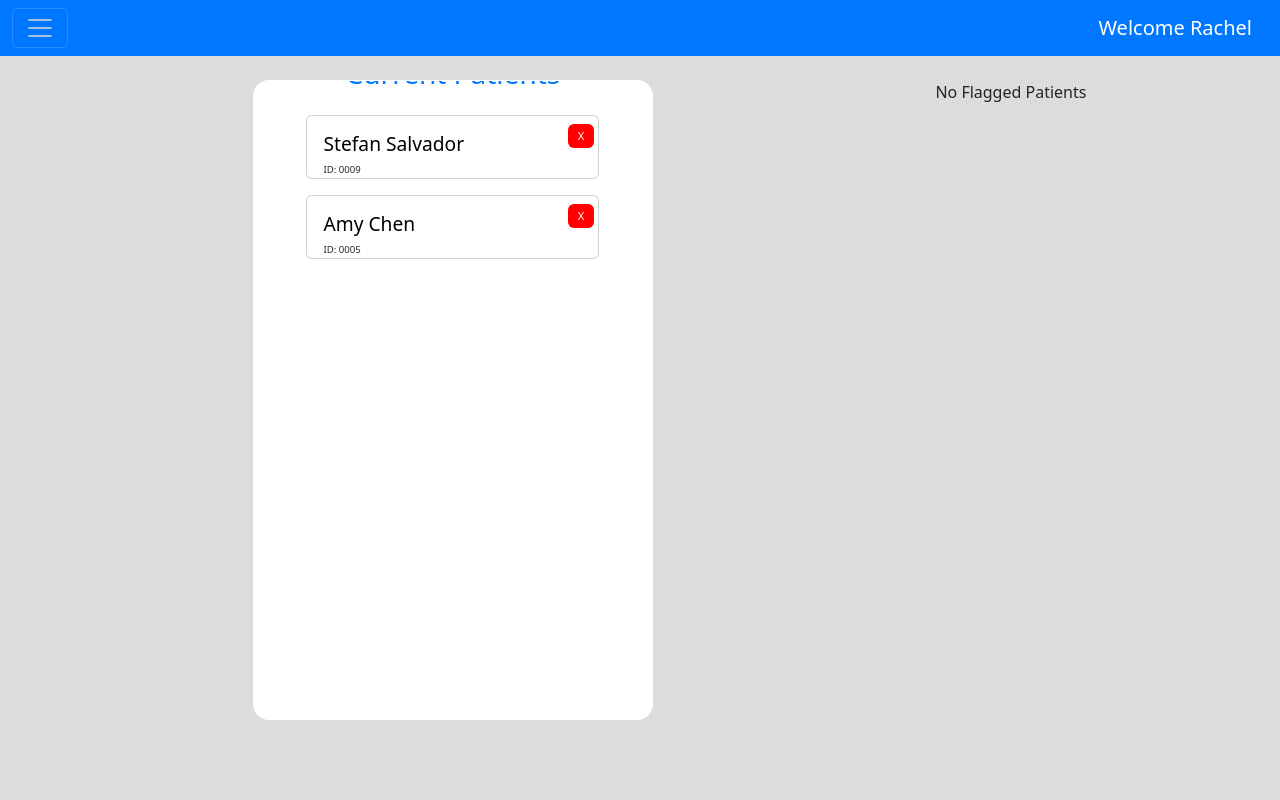
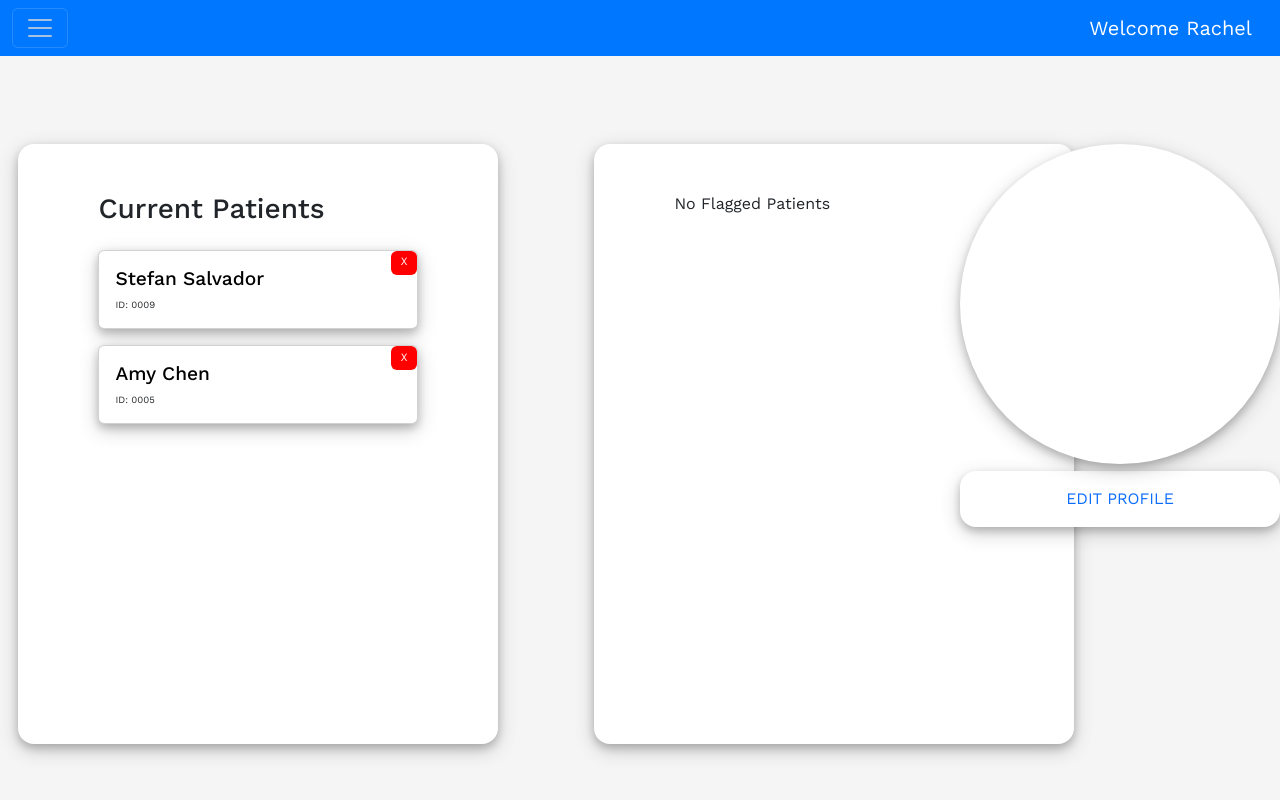
Before and after one commit to RAYD2/FinalYearProject, a Django app: page /dashboard/1/ in a window 1280 px wide. Run offline with Django 4.2, Linux system fonts and the light colour scheme; a user stored in the database is signed in; data comes from the database, SQL or seed files in the repository; both versions use the stored data as it was after the commit.

Commit message:
Updates
-cleaned up UI, css
- added back button
- integrated prediction (filtered output)/current diagnosis

```diff
--- a/api_fyp/apiapp/templates/base.html
+++ b/api_fyp/apiapp/templates/base.html
@@ -6,9 +6,12 @@
     <link href ="https://cdn.jsdelivr.net/npm/bootstrap@5.3.5/dist/css/bootstrap.min.css" rel="stylesheet" integrity="sha384-SgOJa3DmI69IUzQ2PVdRZhwQ+dy64/BUtbMJw1MZ8t5HZApcHrRKUc4W0kG879m7" crossorigin="anonymous">
     <link href ="https://cdn.jsdelivr.net/npm/bootstrap@5.3.0/dist/css/bootstrap.min.css" rel="stylesheet">
     <link rel ="stylesheet"href="https://cdn.jsdelivr.net/npm/bootstrap-icons@1.11.3/font/bootstrap-icons.min.css">
+    <link rel="preconnect" href="https://fonts.googleapis.com">
+    <link rel="preconnect" href="https://fonts.gstatic.com" crossorigin>
+    <link href="https://fonts.googleapis.com/css2?family=Work+Sans:ital,wght@0,100..900;1,100..900&display=swap" rel="stylesheet">
 
   </head>
-  <body class = "main_container" style= "background-color: rgba(182, 182, 182, 0.466);">
+  <body class = "main_container" >
         {% include 'nav.html' %}
         <br/>
     <div class="container">
@@ -18,4 +21,18 @@
 
     <script src="https://cdn.jsdelivr.net/npm/bootstrap@5.3.5/dist/js/bootstrap.bundle.min.js" integrity="sha384-k6d4wzSIapyDyv1kpU366/PK5hCdSbCRGRCMv+eplOQJWyd1fbcAu9OCUj5zNLiq" crossorigin="anonymous"></script>
   </body>
-</html>
+  <style>
+    .main_container,.container{
+        /* background-color: rgba(182, 182, 182, 0.302);    */
+        font-family: "Work Sans", sans-serif;
+    }
+    .main_container{
+        background-color: rgba(182, 182, 182, 0.124);
+    }
+    .container{
+        display: flex;
+        justify-content:center;
+    }
+  </style>
+
+  </html>
--- a/api_fyp/apiapp/templates/dashboard.html
+++ b/api_fyp/apiapp/templates/dashboard.html
@@ -1,13 +1,13 @@
 {% extends 'base.html' %}
 
 {% block content %}
-
-<div class= "container_info" style="display: flex; flex-direction: row;  justify-content: space-between; position: relative; right: 10%;">
+<div class="main_dash">
+    <div class= "container_info">
         {% if current_patients %}
         <br></br>
-    <div  class = container_cards style = " padding: 1rem; display:flex; align-items: center; flex-direction:column;  min-width: 25rem; max-width:40rem;  min-height: 40rem; justify-content : center ; border: 0.05rem solid rgba(0, 0, 0, 0); border-radius: 1rem; overflow: hidden; background-color: white;">
-        <div>
-            <h3 style="padding-top: 2%; padding-bottom: 4%; color: #0077ff; position: relative; bottom: 15rem;">Current Patients</h3>
+        <div  class = container_cards>
+            <div class="header_list">
+                <h3>Current Patients</h3>
             </div>
             {% for patient in current_patients  %}
             <div class="card">
@@ -15,20 +15,23 @@
                     <div class="card-body">
                         <div class="card_items" >
                                 <h5 class="card-title" style="font-size: 1.2rem;">{{patient.PT_F_NAME}} {{patient.PT_LAST_NAME}} </h5>
-                            <a href="{%url 'patient_remove_list' patient.id %}"  class="btn" style="width: 1rem ;height: 1.5rem; font-size: 0.7rem; align-items: center; position: relative; left: 4.5%; bottom: 0.5rem; background-color: red; color: white; display: flex;  justify-content: center;">X</a>
+                                <a href="{%url 'patient_remove_list' patient.id %}"  class="btn" style="width: 1rem ;height: 1.5rem; font-size: 0.7rem; align-items: center; position: relative; left: 5.5%; bottom: 1rem; background-color: red; color: white; display: flex;  justify-content: center;">X</a>
                         </div>
                         <p class="card-text" style="font-size: 0.6rem;">ID: {{patient.SUBJECT_ID}}</p>
                     </div>
                 </a>
             </div>
             {% endfor %}
+            {% else %}
+            <div class = container_empty>
+                <p> No Current Patients </p>
             </div>
-{% else %}
-    <p>No Current Patients</p>
             {% endif %}
+        </div>
+
         {% if flagged_patients %}
         <div  class = container_cards2>
-            <div>
+                <div class="header_list">
                     <h3>Flagged Patients</h3>
                 </div>
                 {% for patient in flagged_patients  %}
@@ -43,45 +46,88 @@
                         </a>
                     </div>
                 {% endfor %}
+        {% elif current_patients%}
+            <div class = "container_empty2">
+                <p id="flagged">No Flagged Patients</p>
             </div>
-{% else %}
-    <p>No Flagged Patients</p>
         {% endif %}
+            <div class="profile">
+                <div class="profile_pic">
+                    <a> </a>
+                </div>
+                <div class="profile_button">
+                    <a href="{%url 'profile' pk=user_info.pk %}"  class="text-decoration-none" >EDIT PROFILE</a>
+                </div>
+            </div>
+        </div>
+    </div>
 </div>
 <style>
-    /* flag css */
-    .container_cards2{
-        padding: 1rem;
-        display:flex;
-        align-items: center;
+    .profile{
+        min-width: 20rem;
+        position: fixed;
+        left: 75%;
+    }
+    .profile_pic{
+        background-color: white;
+        border-radius: 10rem;
+        min-width: 20rem;
+        min-height:20rem;
+        background-color: #ffffff;
+        border-radius: 50%;
+        display: inline-block;
+        box-shadow: 0 4px 8px 0 rgba(0, 0, 0, 0.2), 0 6px 20px 0 rgba(0, 0, 0, 0.19);
+
+    }
+    .profile_button{
+        background-color: white;
+        border-radius: 1rem;
+        min-width:8rem;
+        display: flex;
+        justify-content: center;
+        padding: 1rem 2rem 1rem 2rem;
+        box-shadow: 0 4px 8px 0 rgba(0, 0, 0, 0.2), 0 6px 20px 0 rgba(0, 0, 0, 0.19);
+
+    }
+    .container_info{
+        display: flex;
+        flex-direction: row;
+        /* justify-content: space-between;  */
+        gap:3rem;
+        position: relative;
+        right: 10%;
+        top: 4rem;
+    }
+    .container_cards, .container_cards2{
+        background-color: white;
+        padding:3rem 5rem 20rem 5rem;
+        display: flex;
+        gap: 1rem;
+        border-radius: 1rem;
         flex-direction:column;
-        min-width: 25rem;
-        max-width:40rem;
-        min-height: 40rem;
-        justify-content : center ;
-        border: 0.05rem solid rgba(0, 0, 0, 0);
+        box-shadow: 0 4px 8px 0 rgba(0, 0, 0, 0.2), 0 6px 20px 0 rgba(0, 0, 0, 0.19);
+    }
+    .container_empty2{
+        position: relative;
+        left: 3rem;
+        background-color: white;
+        display: flex;
+        gap: 1rem;
+        padding:3rem 5rem 20rem 5rem;
         border-radius: 1rem;
-        overflow: hidden;
-        background-color: white;
+        min-width: 20rem;
+        box-shadow: 0 4px 8px 0 rgba(0, 0, 0, 0.2), 0 6px 20px 0 rgba(0, 0, 0, 0.19);
     }
-    h3{
-        padding-top: 2%;
-        padding-bottom: 4%;
-        color: #0077ff;
+    .container_empty{
         position: relative;
-        bottom: 10rem;
+        top: 10rem;
+        font-size: 2rem;
+        box-shadow: 0 4px 8px 0 rgba(0, 0, 0, 0.2), 0 6px 20px 0 rgba(0, 0, 0, 0.19);
     }
+
     .card{
-        position:relative;
-        width: 80%;
-        height: 4rem;
-        margin:0.5rem auto;
-        position: relative;
-        bottom: 15rem;
-    }
-    .card_body{
-        position: relative;
-        bottom: 0.5rem;
+        width: 20rem;
+        box-shadow: 0 4px 8px 0 rgba(0, 0, 0, 0.2), 0 6px 20px 0 rgba(0, 0, 0, 0.19);
     }
     .card_items{
         display:flex;
@@ -89,5 +135,11 @@
         space-between;
         flex-direction:row;
     }
+    .main_dash{
+        min-width:100%;
+    }
+    #flagged{
+        min-width:20rem;
+    }
 </style>
 {% endblock %}
--- a/api_fyp/apiapp/views.py
+++ b/api_fyp/apiapp/views.py
@@ -27,10 +27,15 @@ from .models import Prediction
 import datetime
 from django.core.serializers import serialize
 from django.template.loader import render_to_string
+from django.db.models import Q
 
 
 def home(request: HttpRequest) -> HttpResponse:
     return render(request, 'Home.html', {})
+
+def profile(request: HttpRequest, pk) -> HttpResponse:
+    return redirect('profile', pk= request.user.pk)
+
 
 def userprofile(request: HttpRequest, pk) -> HttpResponse:
     if request.user.is_authenticated:
@@ -76,34 +81,59 @@ def user_signup(request):
     return JsonResponse({'error': "signup not successful"})
 
 # functions to get patient details/ add patients/edit their information
-
+# def patient_list(request, pk):
+#     query = request.GET.get('query_value')
+#     if query:
+#         query = query.split()
+#         fields = Q()
+#         for i in query:
+#             q_objects |= Q(PT_F_NAME__icontains= i)
+#             q_objects |= Q(PT_LAST_NAME__icontains= i)
+#             q_objects |= Q(SUBJECT_ID__icontains= i)
+#         patients = Patient.objects.filter(fields)
+#     else:
+#               patients = Patient.objects.filter(assigned_to__isnull = True)
+#     return render(request, "patient.html", {"patients", patients})
 
 def patients(request, pk):
     # form to add patients
     user_info = get_object_or_404(UserProfile, id=pk)
     # user_info_list = list(user_info.values())
-    patients = Patient.objects.filter(assigned_to__isnull = True)
-    patients_list = list(patients.values())
+    # patients = Patient.objects.filter(assigned_to__isnull = True)
+    # patients_list = list(patients.values())
+    query = request.GET.get('query_value')
+    if query:
+        query = query.split()
+        fields = Q()
+        for i in query:
+            fields |= Q(PT_F_NAME__icontains= i)
+            fields |= Q(PT_LAST_NAME__icontains= i)
+            fields |= Q(SUBJECT_ID__icontains= i)
+        patients = Patient.objects.filter(fields)
+        patients_list = list(patients.values())
+    else:
+        patients = Patient.objects.filter(assigned_to__isnull = True)
+        patients_list = list(patients.values())
     if request.method == 'GET':
         form = create_new_patient()
         if request.headers.get('X-Requested-With')== 'XMLHttpRequest' and request.GET.get('action') == 'get_form':
             form_b = render_to_string('patient.html', {'form':form}, request)
             return JsonResponse({'form': form_b})
         return render(request,'patients.html', {
-            "patients":patients_list,
+            'patients': patients_list,
             'user_info': user_info ,
             'form': form
         })
     elif request.method == 'POST'and request.headers.get('X-Requested-With') == 'XMLHttpRequest':
         form = create_new_patient(request.POST)
         if form.is_valid():
-            patient =  form.save()
+            patient = form.save()
             form = create_new_patient()
             # return redirect('patients', pk = patient.pk)
-        patients = Patient.objects.filter(assigned_to__isnull = True)
-        patients_list = list(patients.values())
+        # patients = Patient.objects.filter(assigned_to__isnull = True)
+        # patients_list = list(patients.values())
         return JsonResponse({
-            'patients': patients_list,
+            "patients": patients_list,
             'id': patient.id,
             'SUBJECT_ID': patient.SUBJECT_ID,
             'MRI_ID': patient.MRI_ID,
@@ -117,7 +147,7 @@ def patients(request, pk):
             return redirect('patients', pk=pk )
 
     # only patients that are not already assigned show up
-    return render(request, 'patients.html', {"patients":patients_list, 'user_info': user_info, 'form':create_new_patient()})
+    return render(request, 'patients.html', {'user_info': user_info, 'form':create_new_patient(), "patients": patients_list})
 
 def dash_view(request, pk):
     if request.user.is_authenticated:
@@ -149,12 +179,13 @@ def patient_dashboard(request, pk , p_pk):
     user_info = get_object_or_404(UserProfile, id=pk)
     patient_visits = Visit.objects.filter(patient = patient_info).order_by('VISIT')
     prediction_patient = Prediction.objects.filter(patient = patient_info).order_by('DATE_PREDICTED').last()
+    current_diagnosis = Visit.objects.filter(patient = patient_info).order_by('VISIT').last()
     if request.method == 'GET':
         form = create_visit()
         if request.headers.get('X-Requested-With')== 'XMLHttpRequest' and request.GET.get('action') == 'get_form':
             form_b = render_to_string('patient_dashboard.html', {'form':form}, request)
             return JsonResponse({'form': form_b})
-        return render(request, 'patient_dashboard.html', {'form': form,'patient_info': patient_info,'user_info': user_info,'patient_visits': patient_visits ,"predictions": prediction_patient})
+        return render(request, 'patient_dashboard.html', {'form': form,'patient_info': patient_info,'user_info': user_info,'patient_visits': patient_visits ,"predictions": prediction_patient,"current_diagnosis":current_diagnosis})
     elif request.method == 'POST' and request.headers.get('X-Requested-With') == 'XMLHttpRequest':
         form = create_visit(request.POST)
         if form.is_valid():
@@ -179,7 +210,7 @@ def patient_dashboard(request, pk , p_pk):
 
 
     print(patient_info)
-    return render(request, "patient_dashboard.html", {"patient_info" : patient_info, "user_info" : user_info , "patient_visits": patient_visits,"predictions": prediction_patient})
+    return render(request, "patient_dashboard.html", {"patient_info" : patient_info, "user_info" : user_info , "patient_visits": patient_visits,"predictions": prediction_patient, "current_diagnosis":current_diagnosis })
 
 
 def patient_remove_list(request, pk):
--- a/api_fyp/urls.py
+++ b/api_fyp/urls.py
@@ -32,4 +32,5 @@ urlpatterns = [
     path("patients/flag/<int:pk>/", views.patient_flag, name = "patient_flag"),
     path("patient_dashboard/<int:pk>/<int:p_pk>/", views.patient_dashboard, name = "patient_dashboard"),
     path("patient_dashboard/prediction_view/<int:pk>/<int:p_pk>/", views.prediction_view, name="prediction_view"),
+    path("profile/<int:pk>/", views.profile, name = "profile"),
 ]
```
Also changed, not shown: api_fyp/apiapp/templates/patient_dashboard.html (+195 -24 lines), api_fyp/apiapp/templates/patients.html (+55 -7 lines), db.sqlite3. Lines whose indentation alone changed are shown as unchanged.
